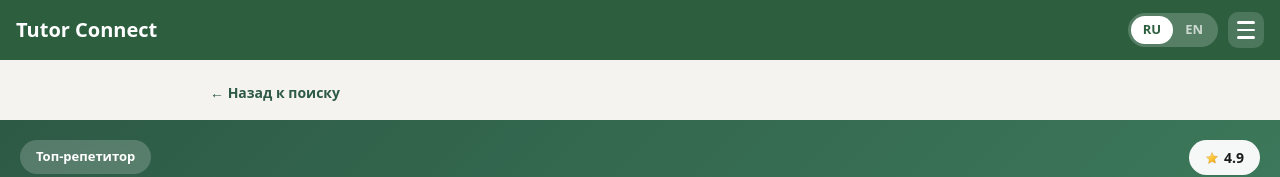
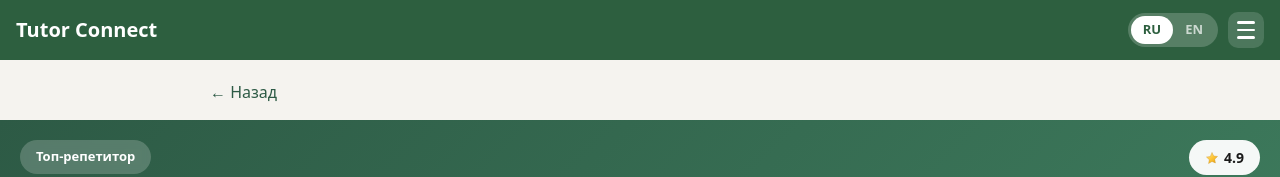
Before and after one commit to yaroslavnapril/tutor-connect, a Next.js app: page /tutors/1 in a window 1280 px wide. Shown: the top 177 px of the page. Built offline with nearby package versions, Linux system fonts and the light colour scheme.

Commit message:
Update TutorProfileClient.tsx

```diff
--- a/app/tutors/[id]/TutorProfileClient.tsx
+++ b/app/tutors/[id]/TutorProfileClient.tsx
@@ -16,6 +16,13 @@ export default function TutorProfileClient({ tutor }: { tutor: Tutor }) {
   const [reviewsExpanded, setReviewsExpanded] = useState(false)
 
   const bioIsLong = tutor.about.length > BIO_LIMIT
+  const handleBack = () => {
+    if (typeof window !== 'undefined' && window.history.length > 1) {
+      router.back()
+    } else {
+      router.push('/find-tutor')
+    }
+  }
   const bioText = bioIsLong && !bioExpanded
     ? tutor.about.slice(0, BIO_LIMIT).trim() + '…'
     : tutor.about
@@ -92,7 +99,7 @@ export default function TutorProfileClient({ tutor }: { tutor: Tutor }) {
 
       <div className="tp-page">
         <div className="tp-back-wrap">
-          <Link href="/find-tutor" className="tp-back">← Назад к поиску</Link>
+          <button onClick={handleBack} className="tp-back" style={{ background: 'none', border: 'none', cursor: 'pointer', font: 'inherit' }}>← Назад</button>
         </div>
 
         <div className="tp-hero">
```
